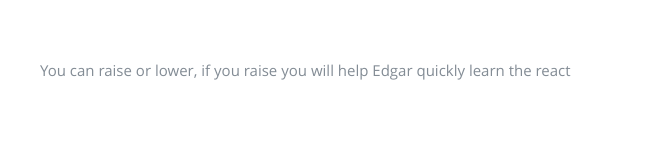
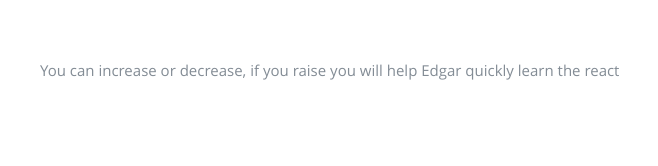
Before and after one commit to Edgar779/CV, a website: page index.html in a window 1280 px wide. Shown: the part 2234-2400 px from the top of the page, 365-1023 px from the left. Drawn offline with nearby package versions, Linux system fonts and the light colour scheme.

Commit message:
Update index.html

```diff
--- a/index.html
+++ b/index.html
@@ -196,7 +196,7 @@
                   <li><span class="bar-expand nodejs"></span><em>Nodejs</em></li>
                   <em style="font: 15px 'opensans-bold', sans-serif; color: #313131; text-transform: uppercase; letter-spacing: 2px;">React</em>
                   <li><input type="range" onchange="changeReactSkill(this.value)" id="slider" min="1" max="100" value="30"></input><em>Reactjs</em></li>
-                  <span id="ReactSkillMessage">You can raise or lower, if you raise you will help Edgar quickly learn the react</span>
+                  <span id="ReactSkillMessage">You can increase or decrease, if you raise you will help Edgar quickly learn the react</span>
 					</ul>
 
 				</div><!-- end skill-bars -->
```
